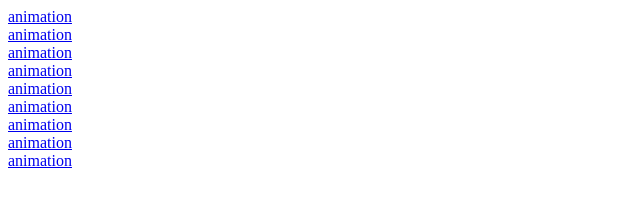
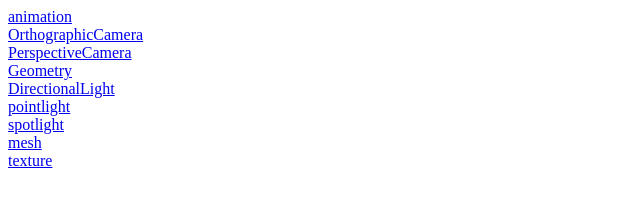
Before and after one commit to MoranLi/three.js-example, a website: page index.html in a window 1280 px wide. Shown: the whole page, without its empty margins (0-640 px from the left). Drawn offline with Linux system fonts and the light colour scheme.

Commit message:
chenge text

```diff
--- a/index.html
+++ b/index.html
@@ -8,28 +8,28 @@
             <a href="animation/animation.html">animation</a>
         </div>
         <div>
-            <a href="camera/OrthographicCamera.html">animation</a>
+            <a href="camera/OrthographicCamera.html">OrthographicCamera</a>
         </div>
         <div>
-            <a href="camera/PerspectiveCamera.html">animation</a>
+            <a href="camera/PerspectiveCamera.html">PerspectiveCamera</a>
         </div>
         <div>
-            <a href="Geometry/Geometry.html">animation</a>
+            <a href="Geometry/Geometry.html">Geometry</a>
         </div>
         <div>
-            <a href="light/DirectionalLight.html">animation</a>
+            <a href="light/DirectionalLight.html">DirectionalLight</a>
         </div>
         <div>
-            <a href="light/pointlight.html">animation</a>
+            <a href="light/pointlight.html">pointlight</a>
         </div>
         <div>
-            <a href="light/spotlight.html">animation</a>
+            <a href="light/spotlight.html">spotlight</a>
         </div>
         <div>
-            <a href="mesh/mesh.html">animation</a>
+            <a href="mesh/mesh.html">mesh</a>
         </div>
         <div>
-            <a href="texture/texture.html">animation</a>
+            <a href="texture/texture.html">texture</a>
         </div>
     </body>
 </html>
```
